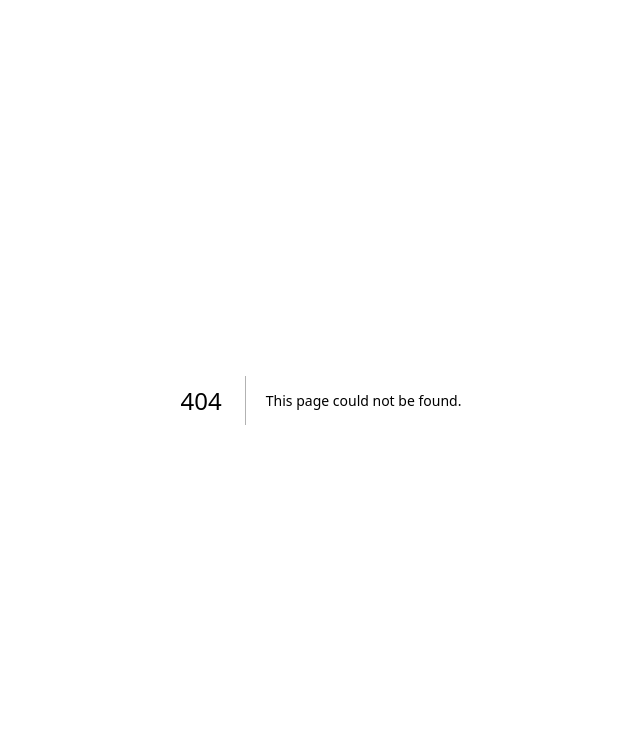
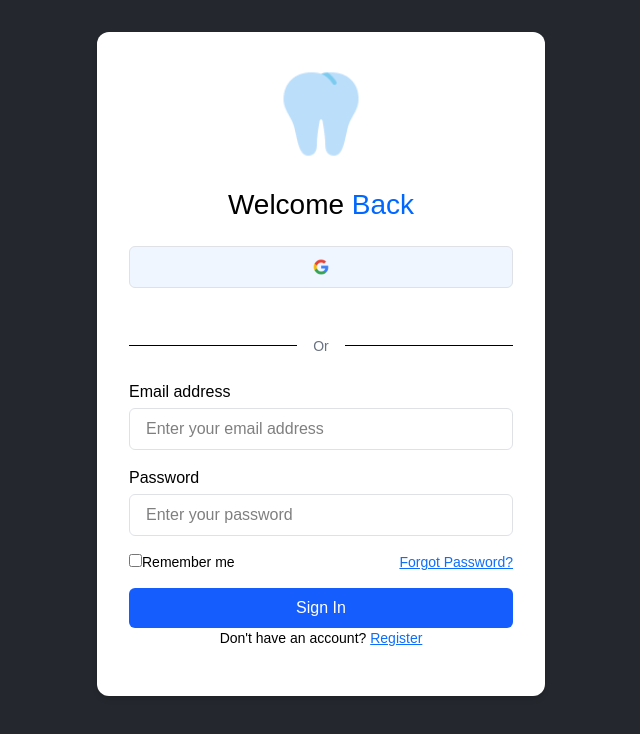
Before and after one commit to MunirRajpoot/BackUp_Doc, a Next.js app: page /forgot-password in a window 1280 px wide. Before the commit this address had no page. Shown: the top 734 px of the page, without its empty margins (319-959 px from the left). Built offline with nearby package versions, Linux system fonts and the light colour scheme.

Commit message:
Add #forgot-password

```diff
--- /dev/null
+++ b/src/app/forgot-password/page.jsx
@@ -0,0 +1,68 @@
+'use client';
+
+import Image from 'next/image';
+import Link from 'next/link';
+
+const Page = () => {
+  return (
+    <div className="flex justify-center items-start h-screen overflow-y-auto pt-8">
+      <div className="flex flex-col items-center bg-white text-black w-full max-w-md p-8 rounded-xl shadow-md">
+        <Image src="/icons/logo.png" alt="logo" width={100} height={100} className="mb-4" />
+        <h3 className="text-xl font-semibold mb-4">
+          Welcome <span className="text-[#0067FF]">Back</span>
+        </h3>
+
+        <button className="w-full flex justify-center items-center border border-gray-400 bg-blue-50 py-2 rounded mb-4">
+          <Image src="/icons/google.png" height={24} width={24} alt="google-logo" />
+        </button>
+
+        <div className="flex items-center w-full my-4">
+          <div className="flex-1 border-b border-black"></div>
+          <span className="px-3 text-sm text-gray-500">Or</span>
+          <div className="flex-1 border-b border-black"></div>
+        </div>
+
+        <form className="w-full space-y-4">
+          <div>
+            <label htmlFor="email" className="block mb-1 font-medium">Email address</label>
+            <input
+              type="email"
+              id="email"
+              placeholder="Enter your email address"
+              className="w-full border border-gray-300 px-3 py-2 rounded focus:outline-none focus:ring-2 focus:ring-blue-500"
+            />
+          </div>
+
+          <div>
+            <label htmlFor="password" className="block mb-1 font-medium">Password</label>
+            <input
+              type="password"
+              id="password"
+              placeholder="Enter your password"
+              className="w-full border border-gray-300 px-3 py-2 rounded focus:outline-none focus:ring-2 focus:ring-blue-500"
+            />
+          </div>
+
+          <div className="flex justify-between items-center text-sm">
+            <label className="flex items-center gap-2">
+              <input type="checkbox" className="form-checkbox" />
+              Remember me
+            </label>
+            <Link href="/forgot-password" className="text-blue-600 hover:underline">Forgot Password?</Link>
+          </div>
+
+          <button type="submit" className="w-full bg-blue-600 text-white py-2 rounded hover:bg-blue-700 transition-all">
+            Sign In
+          </button>
+
+          <p className="text-sm text-center">
+            Don't have an account?{' '}
+            <Link href="/register" className="text-blue-600 hover:underline">Register</Link>
+          </p>
+        </form>
+      </div>
+    </div>
+  );
+};
+
+export default Page;
--- a/src/app/login/page.jsx
+++ b/src/app/login/page.jsx
@@ -9,7 +9,7 @@ const Page = () => {
             <div className="login-box">
                 <Image src="/icons/logo.png" alt="logo" width={100} height={100} className="logo" />
                 <h3>Welcome <span style={{ color: "#0067FF" }}>Back</span></h3>
-                <p>Enter your details to Sign in</p>
+
                 <button className='google-btn'><Image src="/icons/google.png" height={50} width={50} alt='google-logo' /></button>
                 <div className="divider">
                     <span>Or</span>
```
